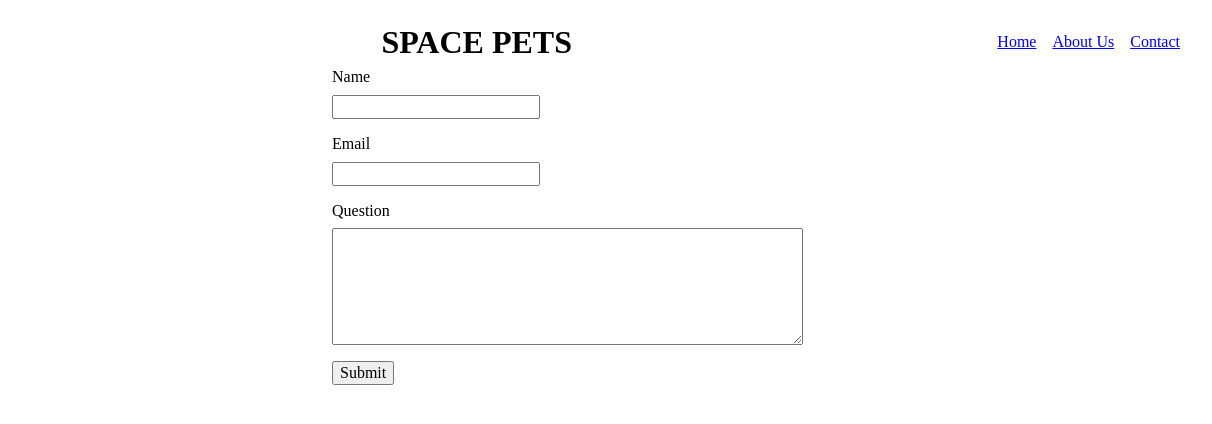
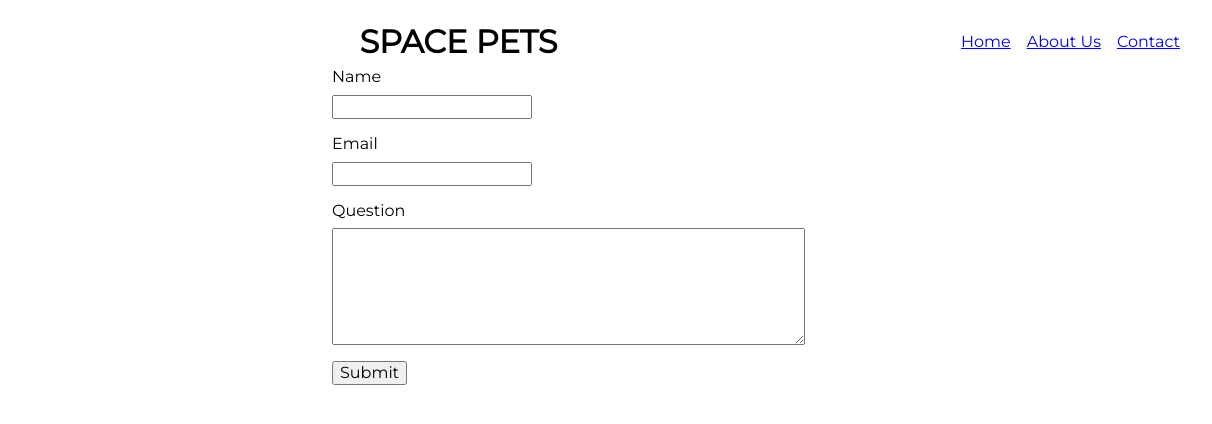
Before and after one commit to carlosalbertobuitragosantamaria/agency-repo, a plain HTML site: page contact.html in a window 1280 px wide. Shown: the full height of the page, 68-1280 px from the left. Drawn offline with Linux system fonts and the light colour scheme.

Commit message:
Adjusted font relates #9

```diff
--- a/contact.html
+++ b/contact.html
@@ -6,6 +6,7 @@
         <meta name="viewport" content="width= device-width, initial-scale= 1.0">
         <link rel="stylesheet" href="normalize.css">
         <link rel="stylesheet" href="styles.css">
+        <link href="https://fonts.googleapis.com/css2?family=Montserrat&display=swap" rel="stylesheet">
         <link href="contactStyles.css" rel="stylesheet" />
         <link rel="icon" type="image/png" sizes="16x16,32x32,64x64" href="imgs/solar-system.png">
     </head>
--- a/styles.css
+++ b/styles.css
@@ -1,3 +1,7 @@
+html{
+    font-family: 'Montserrat', sans-serif;
+}
+
 * {
     box-sizing: border-box;
 }
```
Also changed, not shown: index.html (+1 -0 lines).
